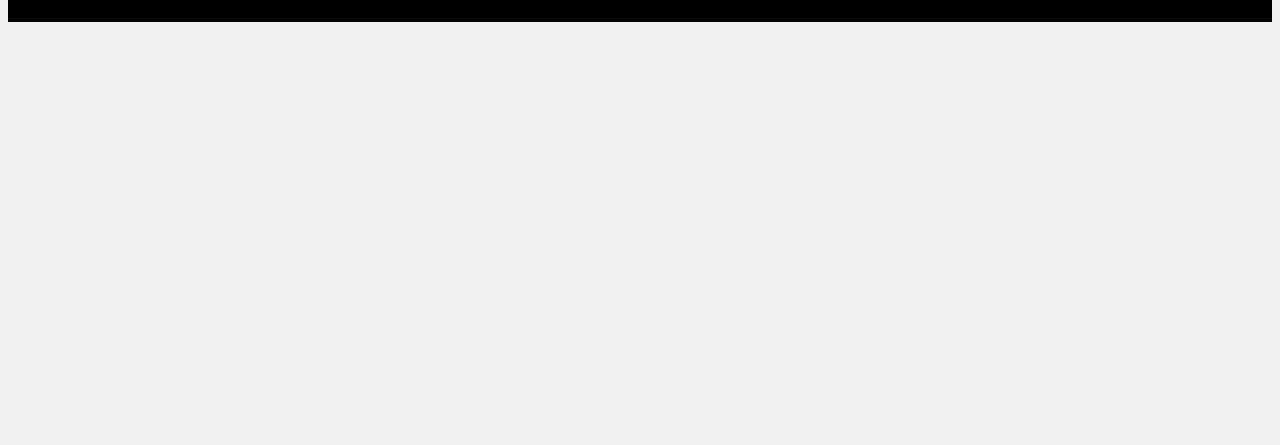
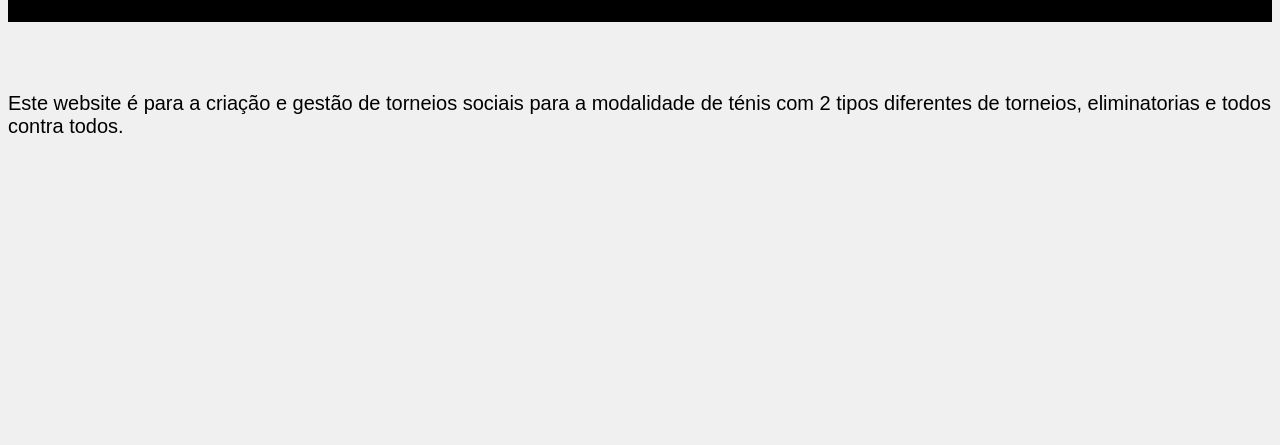
Before and after one commit to Ribjare/ProjetoPI, a website: page www/index.html in a window 1280 px wide. Shown: the part 355-800 px from the top of the page. Drawn offline with Linux system fonts and the light colour scheme; no server answers.

Commit message:
bla bla bla

```diff
--- a/www/index.html
+++ b/www/index.html
@@ -48,6 +48,9 @@
             <input id="Save" type="submit" value="Save">
             <input id="clean" type="reset" value="Clean">
         </form>
+        <div id="intro">
+            <p>Este website é para a criação e gestão de torneios sociais para a modalidade de ténis com 2 tipos diferentes de torneios, eliminatorias e todos contra todos.</p>
+            </div>
     </main>
 </body>
 </html>
--- a/www/styles/estilos.css
+++ b/www/styles/estilos.css
@@ -103,3 +103,9 @@ td {
     margin-left:45%;
     width: 15%;
 }
+#intro{
+    display:flex;
+    font-size: 20px;
+    margin-top: 50px;
+    justify-content: center;
+}
```
